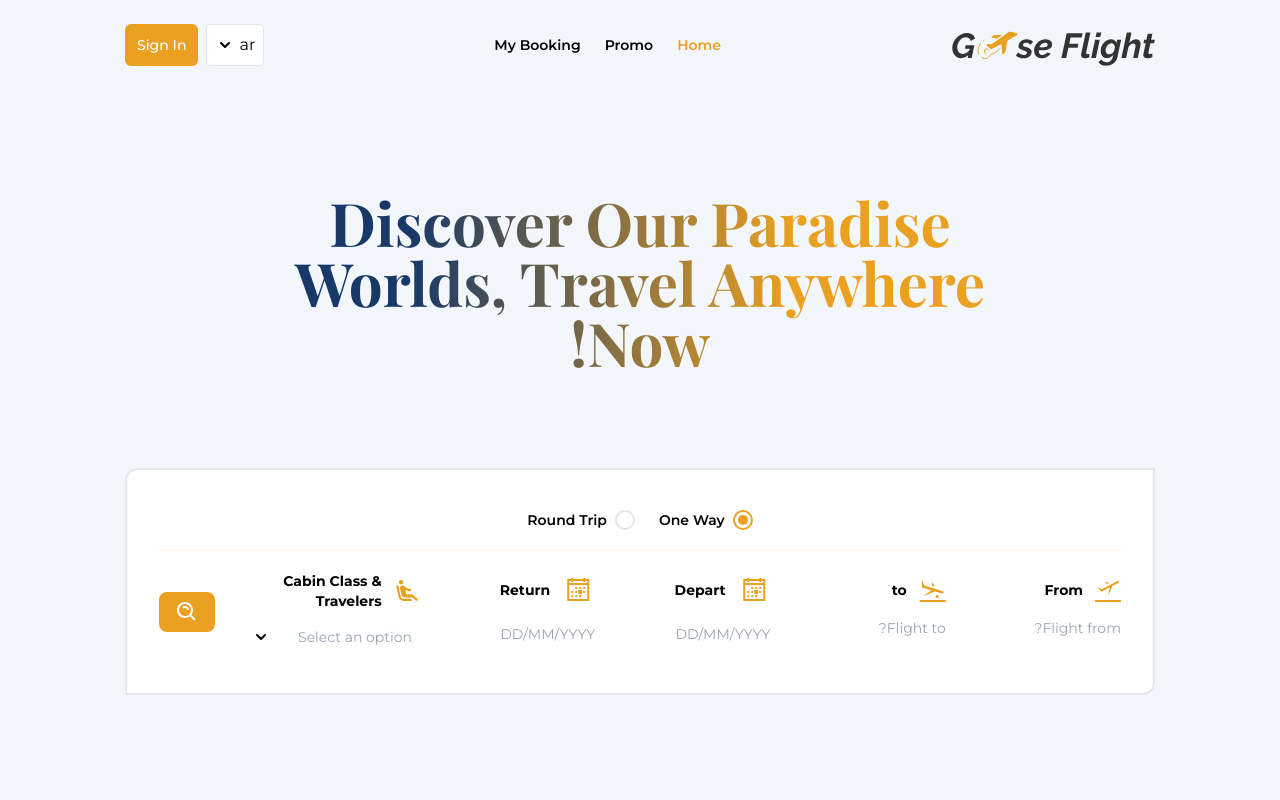
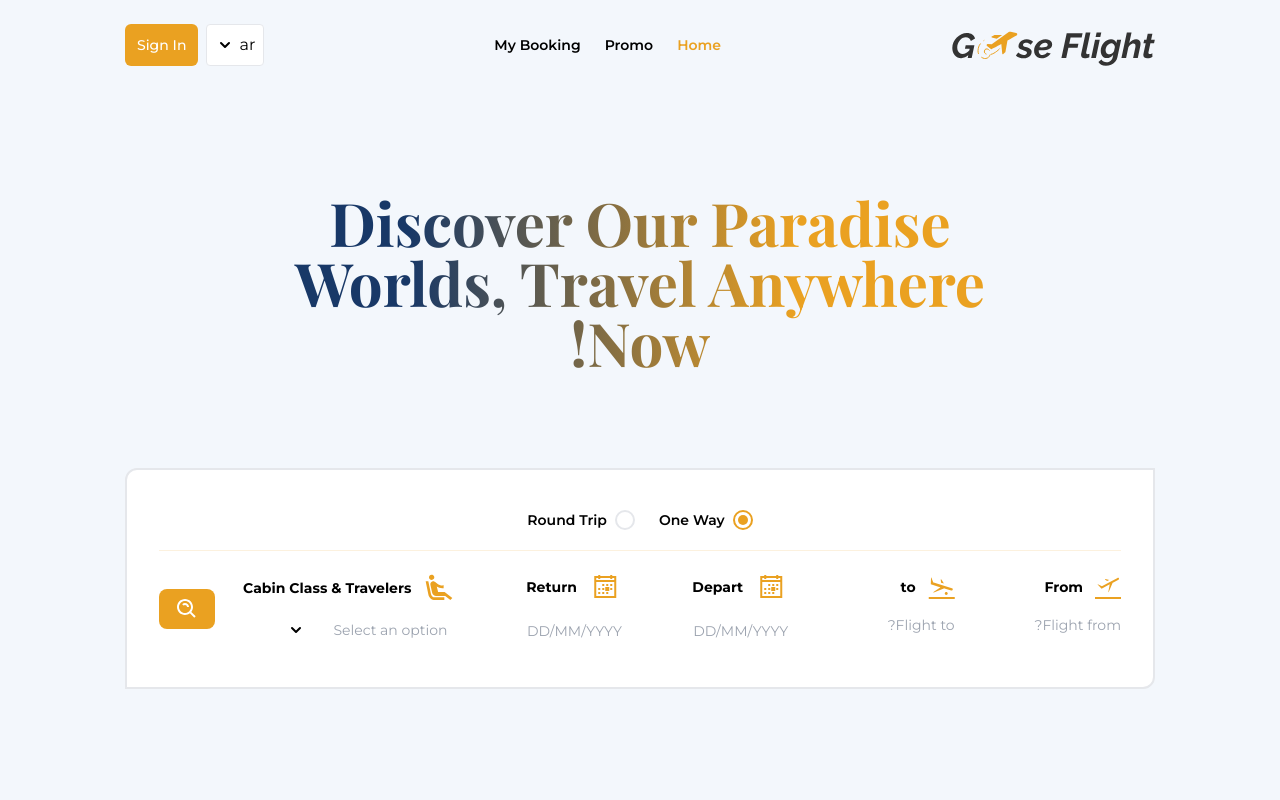
Before and after one commit to MustafaSaied97/travel-agency-app, a Nuxt app: page / in a window 1280 px wide. Shown: the top 800 px of the page. Built offline with nearby package versions, Linux system fonts and the light colour scheme.

Commit message:
change text style in form

```diff
--- a/components/BookingFormSection/index.vue
+++ b/components/BookingFormSection/index.vue
@@ -98,7 +98,7 @@
             <fieldset class="flex w-full flex-col items-start gap-4 sm:flex-1">
                 <label
                     for="Return"
-                    class="flex items-center gap-3 text-xs font-bold hover:cursor-pointer sm:text-sm"
+                    class="flex items-center gap-3 text-xs text-nowrap font-bold hover:cursor-pointer sm:text-sm"
                 >
                     <CabinIcon />
                     Cabin Class & Travelers
```
